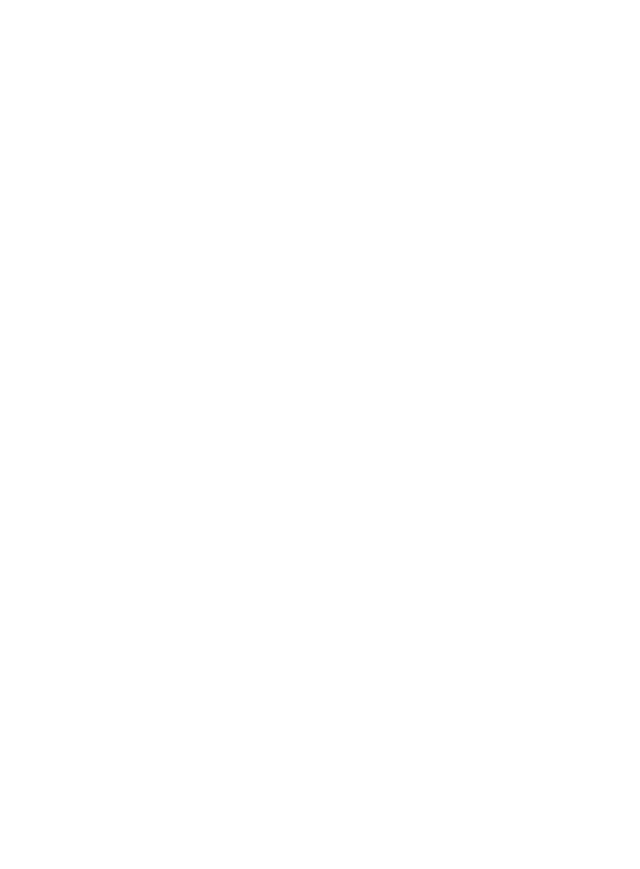
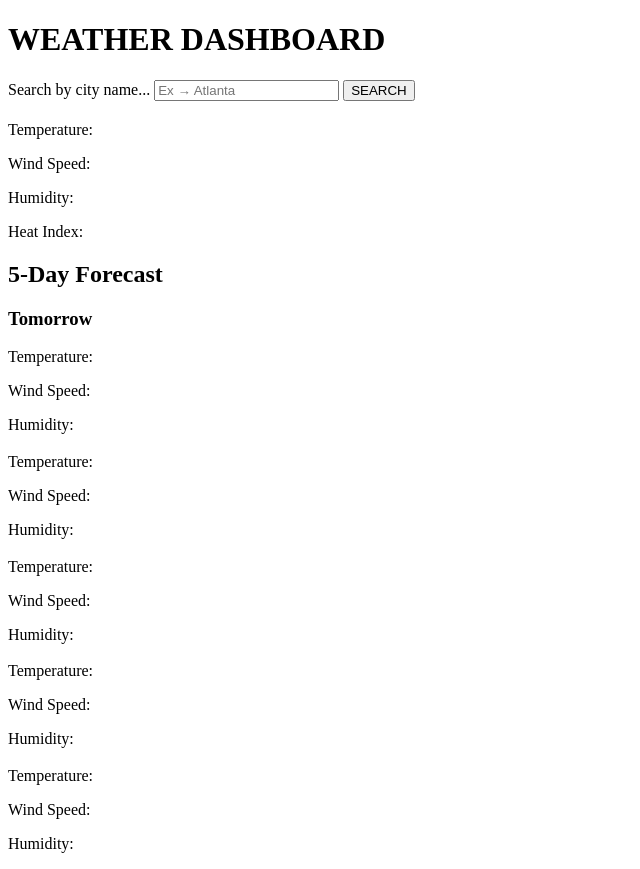
Before and after one commit to hawkjosh/Weather-Dashboard, a plain HTML site: page index.html in a window 1280 px wide. Shown: the whole page, without its empty margins (0-640 px from the left). Before the commit the page ends 800 px from the top, so only its background shows below. Drawn offline with Linux system fonts and the light colour scheme.

Commit message:
HTML skeleton and started JS components

```diff
--- a/index.html
+++ b/index.html
@@ -7,7 +7,84 @@
   <link rel="stylesheet" href="./assets/css/style.css">
   <title>Weather App</title>
 </head>
+
+<header>
+  <h1>WEATHER DASHBOARD</h1>
+</header>
+
 <body>
+
+  <div id="search-container">
+    <label>Search by city name...</label>
+    <input placeholder="Ex → Atlanta" id="input">
+    <button id="submit" >SEARCH</button>
+  </div>
+
+  <!-- Below will be where search history results are displayed -->
+  <div id="search-history"></div>
+
+  <div id="search-results">
+  <!-- Below is current city name and date -->
+    <h2 id="city"><span id="date"></span></h2>
+      <p>Temperature: <span class="currentInfo"></span></p>
+      <p>Wind Speed: <span class="currentInfo"></span></p>
+      <p>Humidity: <span class="currentInfo"></span></p>
+      <p>Heat Index: <span class="currentInfo"></span></p>
+  </div>
+
+  <div id="forecast">
+    <h2>5-Day Forecast</h2>
+
+    <div>
+      <h3>Tomorrow</h3>
+      <!-- Below is forecast day 1 icon -->
+      <div class="icon"></div>
+      <p>Temperature: <span class="forecastInfo"></span></p>
+      <p>Wind Speed: <span class="forecastInfo"></span></p>
+      <p>Humidity: <span class="forecastInfo"></span></p>
+    </div>
+
+    <div>
+      <!-- Below is forecast day 2 card title which will be a date -->
+      <h3></h3>
+      <!-- Below is forecast day 2 icon -->
+      <div class="icon"></div>
+      <p>Temperature: <span class="forecastInfo"></span></p>
+      <p>Wind Speed: <span class="forecastInfo"></span></p>
+      <p>Humidity: <span class="forecastInfo"></span></p>
+    </div>
+
+    <div>
+      <!-- Below is forecast day 3 card title which will be a date -->
+      <h3></h3>
+      <!-- Below is forecast day 3 icon -->
+      <div class="icon"></div>
+      <p>Temperature: <span class="forecastInfo"></span></p>
+      <p>Wind Speed: <span class="forecastInfo"></span></p>
+      <p>Humidity: <span class="forecastInfo"></span></p>
+    </div>
+
+    <div>
+      <!-- Below is forecast day 4 card title which will be a date -->
+      <h3></h3>
+      <!-- Below is forecast day 4 icon -->
+      <div class="icon"></div>
+      <p>Temperature: <span class="forecastInfo"></span></p>
+      <p>Wind Speed: <span class="forecastInfo"></span></p>
+      <p>Humidity: <span class="forecastInfo"></span></p>
+    </div>
+
+    <div>
+      <!-- Below is forecast day 5 card title which will be a date -->
+      <h3></h3>
+      <!-- Below is forecast day 5 icon -->
+      <div class="icon"></div>
+      <p>Temperature: <span class="forecastInfo"></span></p>
+      <p>Wind Speed: <span class="forecastInfo"></span></p>
+      <p>Humidity: <span class="forecastInfo"></span></p>
+    </div>
+
+  </div>
 
   <script src="./assets/javascript/script.js"></script>
 </body>
```
Also changed, not shown: assets/javascript/script.js (+14 -0 lines).
